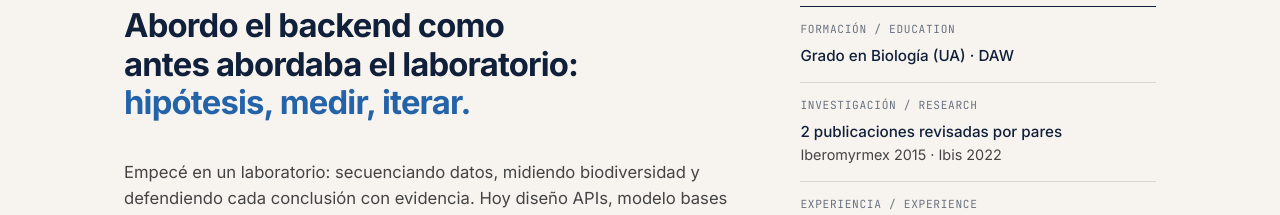
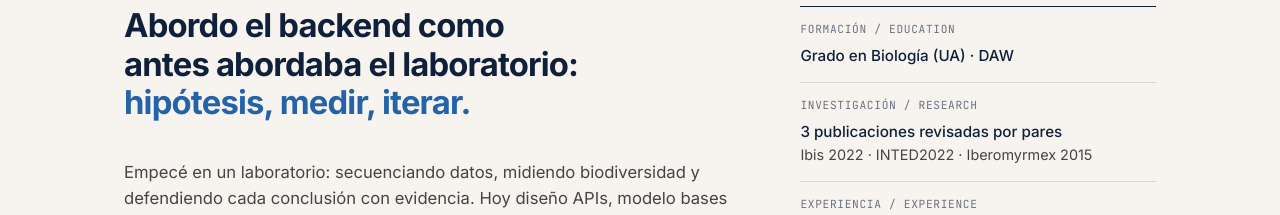
Before and after one commit to GuillermoAlbert/portfolio, a Next.js app: page / in a window 1280 px wide. Shown: the part 980-1195 px from the top of the page. Built offline with nearby package versions, Linux system fonts and the light colour scheme.

Commit message:
Corrections Publications

```diff
--- a/components/About.tsx
+++ b/components/About.tsx
@@ -63,11 +63,11 @@ export default function About() {
               <span className="facts__k">INVESTIGACIÓN / RESEARCH</span>
               <span
                 className="facts__v"
-                data-en={'2 peer-reviewed publications<span class="sub">Iberomyrmex 2015 · Ibis 2022</span>'}
-                data-fr={'2 publications évaluées par les pairs<span class="sub">Iberomyrmex 2015 · Ibis 2022</span>'}
+                data-en={'3 peer-reviewed publications<span class="sub">Ibis 2022 · INTED2022 · Iberomyrmex 2015</span>'}
+                data-fr={'3 publications évaluées par les pairs<span class="sub">Ibis 2022 · INTED2022 · Iberomyrmex 2015</span>'}
               >
-                2 publicaciones revisadas por pares
-                <span className="sub">Iberomyrmex 2015 · Ibis 2022</span>
+                3 publicaciones revisadas por pares
+                <span className="sub">Ibis 2022 · INTED2022 · Iberomyrmex 2015</span>
               </span>
             </div>
             <div className="facts__row">
```
